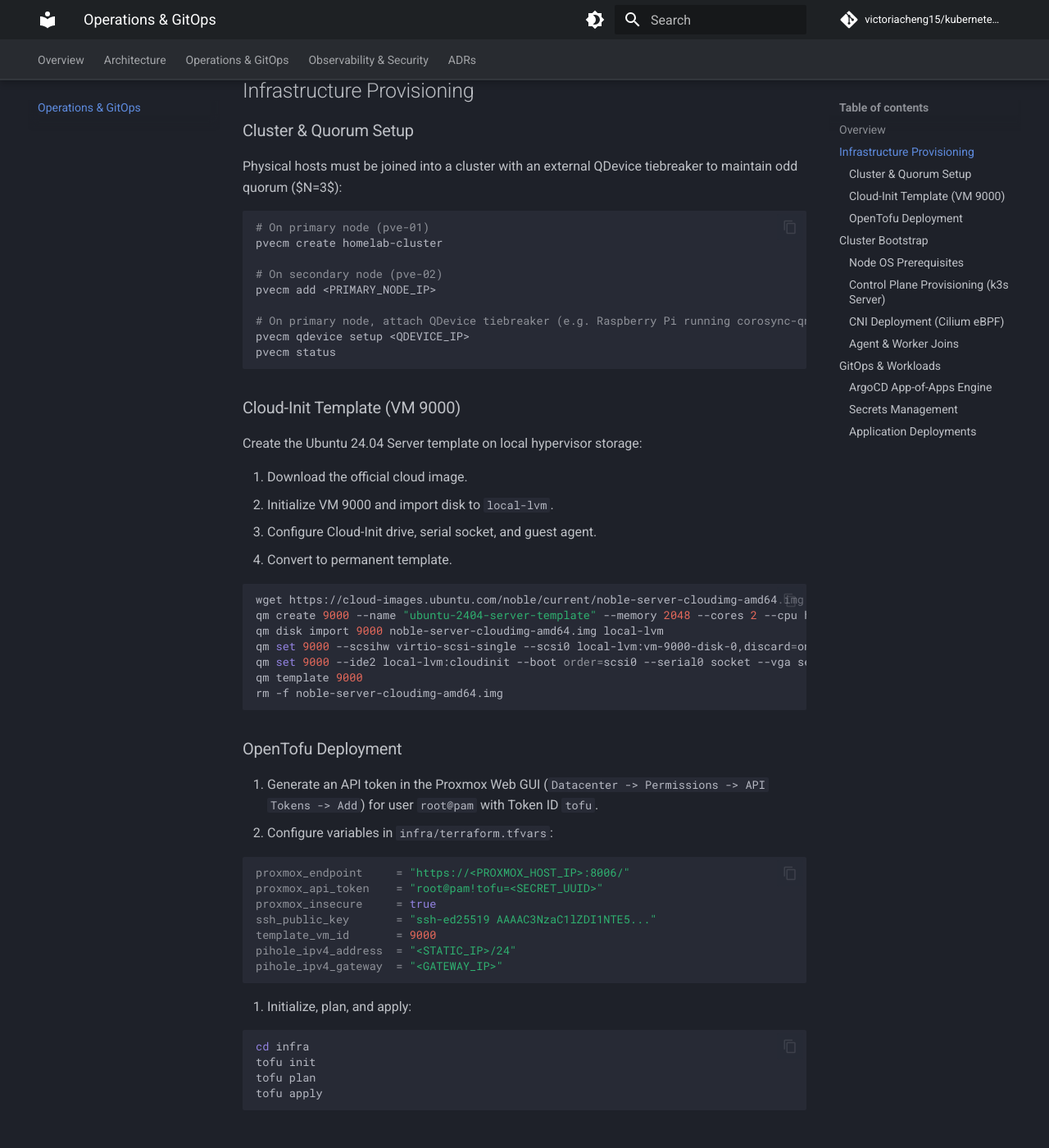
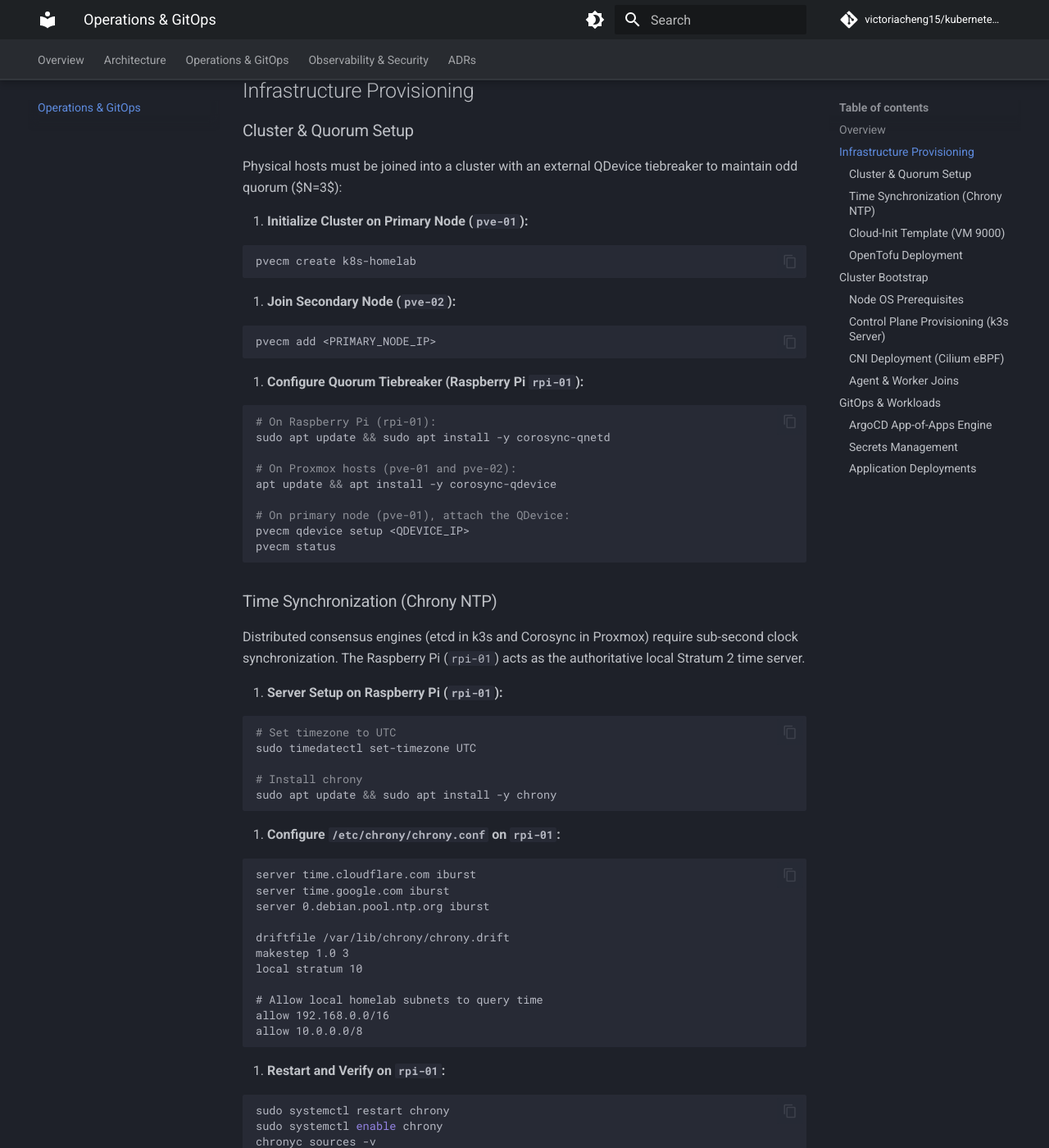
Before and after one commit to victoriacheng15/kubernetes-homelab, an MkDocs documentation site: the page built from docs/operations.md, in a window 1280 px wide and 1400 px high, scrolled down 541 px. Shown: the whole window at 82% size. Built offline with MkDocs 1.6.1 and Material for MkDocs 9.7.7, drawn with Linux system fonts in a browser that asks for light colours; comment, search, counter and statistics services are not loaded; some of the changed text lies outside the part shown.

Commit message:
docs(site): document cluster quorum, chrony ntp, and engineering log (#12)

````diff
--- a/docs/operations.md
+++ b/docs/operations.md
@@ -4,7 +4,7 @@
 
 This guide covers the operational lifecycle of the homelab from bare hypervisor initialization to declarative GitOps workload reconciliation. Operations are structured into three distinct phases:
 
-- **Infrastructure Provisioning:** Configures Proxmox host clustering, Corosync quorum with an external QDevice, Ubuntu Cloud-Init templates, and automated OpenTofu provisioning for VMs and LXCs.
+- **Infrastructure Provisioning:** Configures Proxmox host clustering, Corosync quorum with an external QDevice, authoritative local NTP time synchronization (Chrony), Ubuntu Cloud-Init templates, and automated OpenTofu provisioning for VMs and LXCs.
 - **Cluster Bootstrap:** Initializes the lightweight Kubernetes control plane (`k3s`), deploys the Cilium eBPF CNI with Hubble observability, and attaches worker nodes across physical hypervisors.
 - **GitOps & Workloads:** Deploys the ArgoCD continuous delivery engine using the App-of-Apps architectural pattern, enabling Git-driven reconciliation for platform services and demo applications.
 
@@ -14,17 +14,82 @@ This guide covers the operational lifecycle of the homelab from bare hypervisor
 
 Physical hosts must be joined into a cluster with an external QDevice tiebreaker to maintain odd quorum ($N=3$):
 
-```bash
-# On primary node (pve-01)
-pvecm create homelab-cluster
+1. **Initialize Cluster on Primary Node (`pve-01`):**
 
-# On secondary node (pve-02)
-pvecm add <PRIMARY_NODE_IP>
+   ```bash
+   pvecm create k8s-homelab
+   ```
 
-# On primary node, attach QDevice tiebreaker (e.g. Raspberry Pi running corosync-qnetd)
-pvecm qdevice setup <QDEVICE_IP>
-pvecm status
-```
+2. **Join Secondary Node (`pve-02`):**
+
+   ```bash
+   pvecm add <PRIMARY_NODE_IP>
+   ```
+
+3. **Configure Quorum Tiebreaker (Raspberry Pi `rpi-01`):**
+
+   ```bash
+   # On Raspberry Pi (rpi-01):
+   sudo apt update && sudo apt install -y corosync-qnetd
+
+   # On Proxmox hosts (pve-01 and pve-02):
+   apt update && apt install -y corosync-qdevice
+
+   # On primary node (pve-01), attach the QDevice:
+   pvecm qdevice setup <QDEVICE_IP>
+   pvecm status
+   ```
+
+### Time Synchronization (Chrony NTP)
+
+Distributed consensus engines (etcd in k3s and Corosync in Proxmox) require sub-second clock synchronization. The Raspberry Pi (`rpi-01`) acts as the authoritative local Stratum 2 time server.
+
+1. **Server Setup on Raspberry Pi (`rpi-01`):**
+
+   ```bash
+   # Set timezone to UTC
+   sudo timedatectl set-timezone UTC
+
+   # Install chrony
+   sudo apt update && sudo apt install -y chrony
+   ```
+
+2. **Configure `/etc/chrony/chrony.conf` on `rpi-01`:**
+
+   ```text
+   server time.cloudflare.com iburst
+   server time.google.com iburst
+   server 0.debian.pool.ntp.org iburst
+
+   driftfile /var/lib/chrony/chrony.drift
+   makestep 1.0 3
+   local stratum 10
+
+   # Allow local homelab subnets to query time
+   allow 192.168.0.0/16
+   allow 10.0.0.0/8
+   ```
+
+3. **Restart and Verify on `rpi-01`:**
+
+   ```bash
+   sudo systemctl restart chrony
+   sudo systemctl enable chrony
+   chronyc sources -v
+   chronyc tracking
+   ```
+
+4. **Hypervisor Configuration (`pve-01` and `pve-02`):**
+   Add `rpi-01` as the preferred time server at the top of `/etc/chrony/chrony.conf` on both Proxmox hosts:
+
+   ```bash
+   # Add to /etc/chrony/chrony.conf on pve-01 and pve-02:
+   server <RPI_IP> iburst prefer
+
+   # Restart and verify sync
+   systemctl restart chrony
+   chronyc sources -v
+   ```
 
 ### Cloud-Init Template (VM 9000)
 
````
Also changed, not shown: docs/README.md (+0 -6 lines), docs/adr/001-two-node-cluster-topology.md (+3 -3 lines), docs/adr/README.md (+1 -1 lines), docs/architecture.md (+2 -0 lines), docs/engineering-log.md (added, +96 -0 lines).
